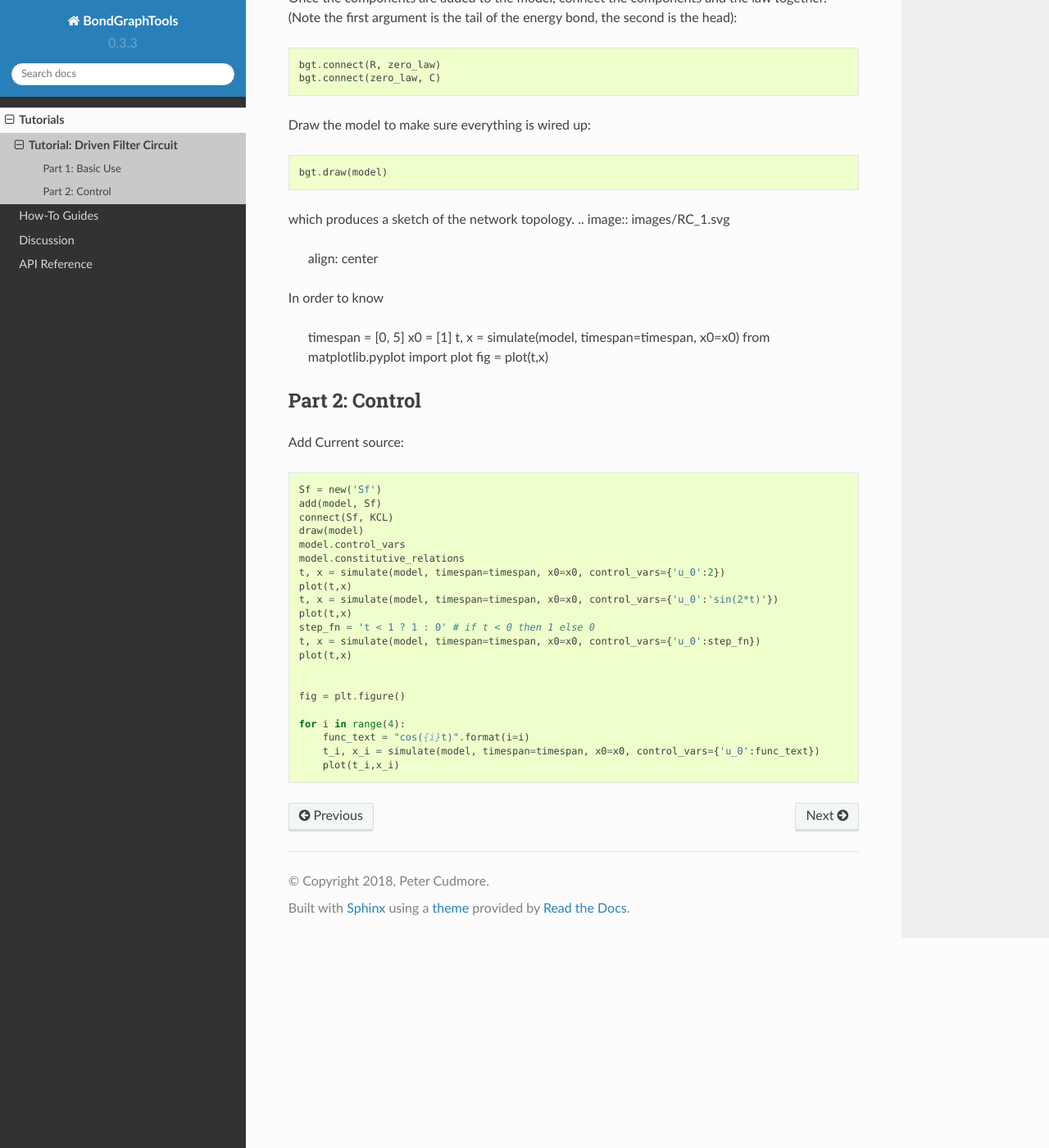
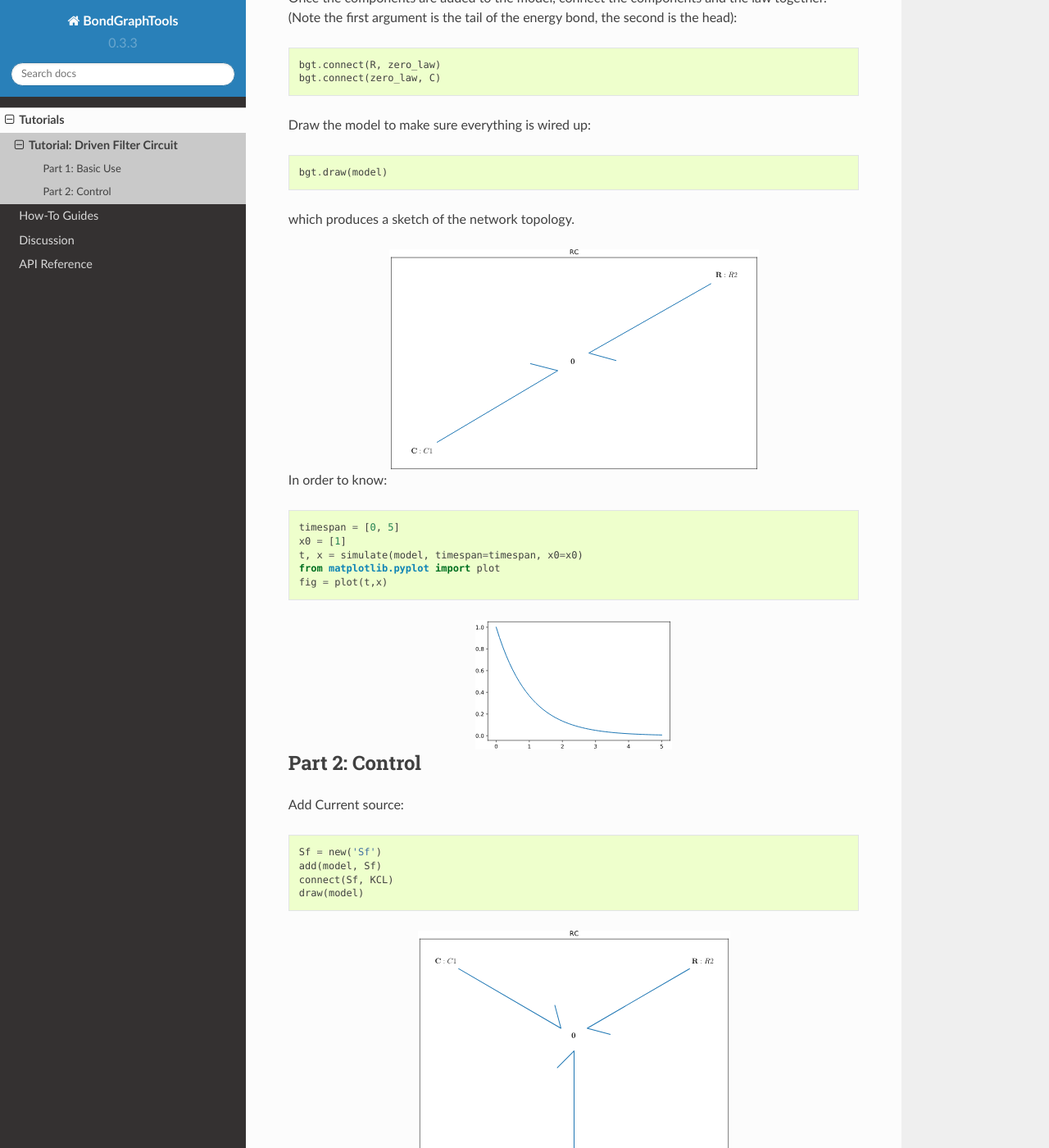
Before and after one commit to BondGraphTools/BondGraphTools, a Sphinx documentation site: the page built from docs/tutorials/RC.rst, in a window 1280 px wide and 1400 px high, scrolled down 721 px. Shown: the whole window at 82% size. Built offline with Sphinx 7.4.7 and the Read the Docs theme 2.0.0, drawn with Linux system fonts in a browser that asks for light colours; some of the changed text lies outside the part shown.

Commit message:
Added basic RLC example

```diff
--- a/docs/api.rst
+++ b/docs/api.rst
@@ -18,12 +18,6 @@
 .. autofunction:: BondGraphTools.set_param
 .. autofunction:: BondGraphTools.simulate
 .. autofunction:: BondGraphTools.draw
-
-:mod:`BondGraphTools.algebra`
------------------------------
-.. automodule:: BondGraphTools.algebra
-    :members:
-    :show-inheritance:
 
 :mod:`BondGraphTools.atomic`
 ----------------------------
--- a/docs/tutorials.rst
+++ b/docs/tutorials.rst
@@ -2,7 +2,6 @@
 =========
 
 .. toctree::
-   :hidden:
    :maxdepth: 1
    :glob:
 
--- a/docs/tutorials/RC.rst
+++ b/docs/tutorials/RC.rst
@@ -37,15 +37,13 @@
     bgt.draw(model)
 
 which produces a sketch of the network topology.
-.. image:: images/RC_1.svg
-    align: center
 
-In order to know
+.. figure:: images/RC_1.svg
+    :scale: 50 %
+    :align: center
 
 
-
-
-
+In order to know::
 
     timespan = [0, 5]
     x0 = [1]
@@ -53,7 +51,9 @@
     from matplotlib.pyplot import plot
     fig = plot(t,x)
 
-
+.. figure:: images/RC_2.svg
+    :scale: 50 %
+    :align: center
 
 Part 2: Control
 ---------------
@@ -64,20 +64,53 @@
     add(model, Sf)
     connect(Sf, KCL)
     draw(model)
+
+.. figure:: images/RC_3.svg
+    :scale: 50 %
+    :align: center
+
+Equations:
     model.control_vars
     model.constitutive_relations
+
+Simulating with constant effort::
+
     t, x = simulate(model, timespan=timespan, x0=x0, control_vars={'u_0':2})
     plot(t,x)
+
+.. figure:: images/RC_4.svg
+    :scale: 50 %
+    :align: center
+
+
+Simulating with time varying forcing::
+
     t, x = simulate(model, timespan=timespan, x0=x0, control_vars={'u_0':'sin(2*t)'})
     plot(t,x)
+
+
+.. figure:: images/RC_5.svg
+    :scale: 50 %
+    :align: center
+
+With a step function::
+
     step_fn = 't < 1 ? 1 : 0' # if t < 0 then 1 else 0
     t, x = simulate(model, timespan=timespan, x0=x0, control_vars={'u_0':step_fn})
     plot(t,x)
 
+.. figure:: images/RC_6.svg
+    :scale: 50 %
+    :align: center
+
+Inside a loop for different harmonics::
 
     fig = plt.figure()
-
     for i in range(4):
         func_text = "cos({i}t)".format(i=i)
         t_i, x_i = simulate(model, timespan=timespan, x0=x0, control_vars={'u_0':func_text})
         plot(t_i,x_i)
+
+.. figure:: images/RC_7.svg
+    :scale: 50 %
+    :align: center
```
Also changed, not shown: docs/tutorials/images/RC_1.svg (added), docs/tutorials/images/RC_2.svg (added), docs/tutorials/images/RC_3.svg (added), docs/tutorials/images/RC_4.svg (added), docs/tutorials/images/RC_5.svg (added), docs/tutorials/images/RC_6.svg (added), docs/tutorials/images/RC_7.svg (added).
